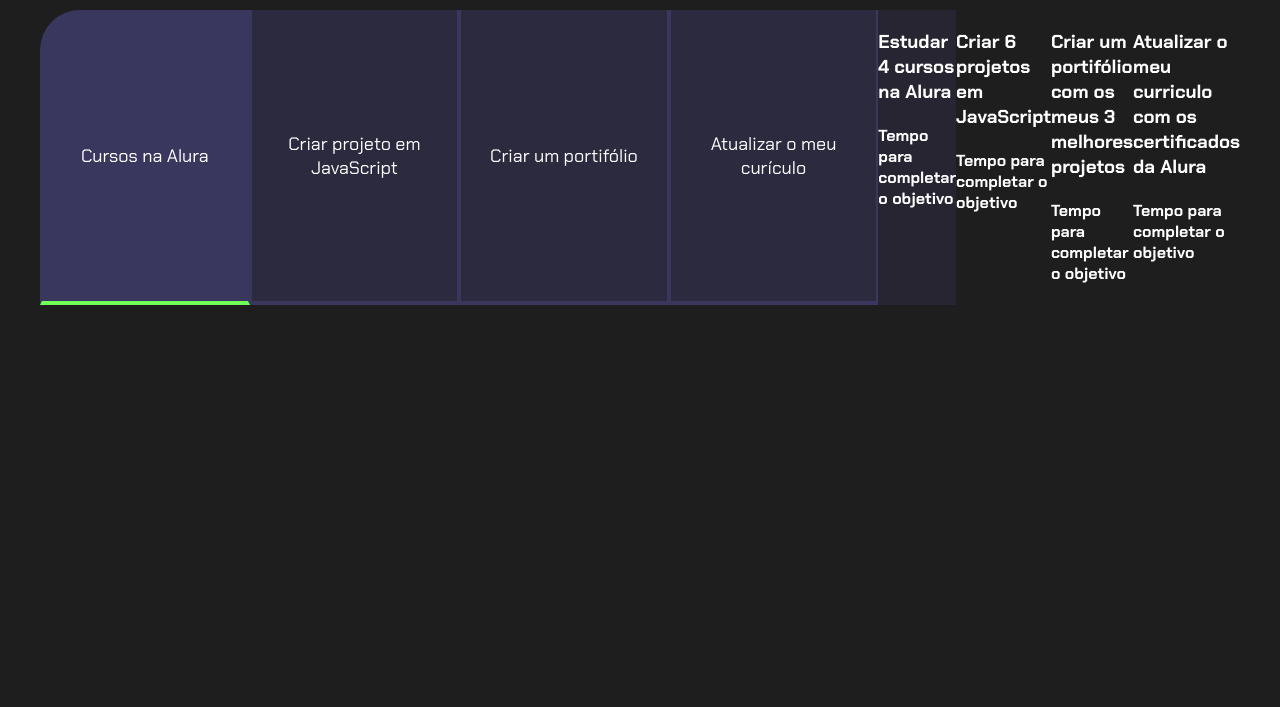
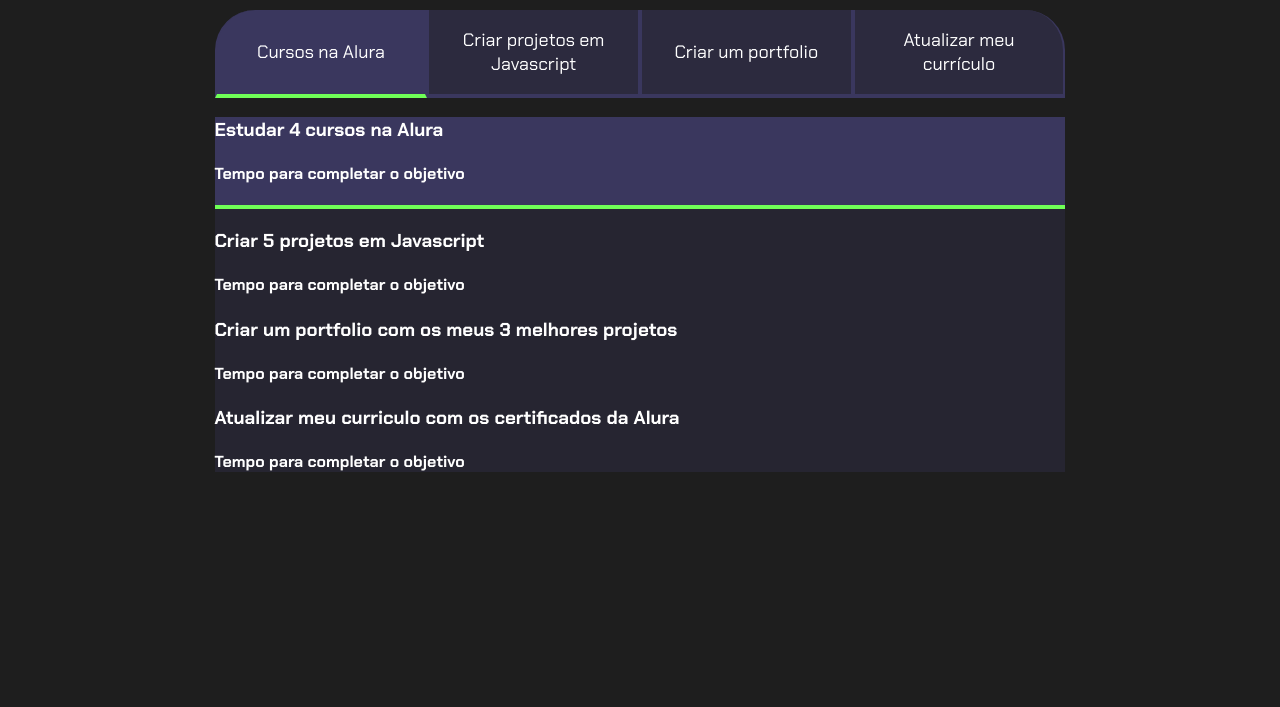
Before and after one commit to wntpk3/Programacao3-ano, a plain HTML site: page index.html in a window 1280 px wide. Shown: the part 93-800 px from the top of the page. Drawn offline with Linux system fonts and the light colour scheme.

Commit message:
Update index.html

```diff
--- a/index.html
+++ b/index.html
@@ -1,48 +1,41 @@
 <!DOCTYPE html>
-<html lang="en">
-
+<html lang="pt-br">
 <head>
     <meta charset="UTF-8">
-    <meta http-equiv="X-UA-Compatible" content="IE=edge">
     <meta name="viewport" content="width=device-width, initial-scale=1.0">
     <title>Meus objetivos do ano</title>
     <link rel="stylesheet" href="style.css">
 </head>
-
 <body>
     <section class="conteudo-principal">
-        <h2 class="titulo-principal">Meus objetivos do ano<spam>_</spam>
-        </h2>
+        <h2 class="titulo-principal">Meus Objetivos do ano<span>_</span></h2>
+        <div class="conteudo">
         <div class="botoes">
             <button class="botao ativo">Cursos na Alura</button>
-            <button class="botao">Criar projeto em JavaScript</button>
-            <button class="botao">Criar um portifólio</button>
-            <button class="botao">Atualizar o meu curículo</button>
-            <div class="abas-textos">
-                <div class="aba-conteudo">
-                    <h3 class="aba-conteudo-titulo-principal">Estudar 4 cursos na Alura</h3>
-                    <h4 class="aba-conteudo-titulo-secundario"> <table>Tempo para completar o objetivo</table></h4>
-
-                </div>
+            <button class="botao">Criar projetos em Javascript</button>
+            <button class="botao">Criar um portfolio</button>
+            <button class="botao">Atualizar meu currículo</button>
+        </div>
+        <div class="abas-textos">
+            <div class="aba-conteudo ativo">
+                <h3 class="aba-conteudo-titulo-principal">Estudar 4 cursos na Alura</h3>
+                <h4 class="aba-conteudo-titulo-secundario">Tempo para completar o objetivo</h4>
             </div>
             <div class="aba-conteudo">
-                <h3 class="aba-conteudo-titulo-principal">Criar 6 projetos em JavaScript</h3>
+                <h3 class="aba-conteudo-titulo-principal">Criar 5 projetos em Javascript</h3>
                 <h4 class="aba-conteudo-titulo-secundario">Tempo para completar o objetivo</h4>
-
             </div>
             <div class="aba-conteudo">
-                <h3 class="aba-conteudo-titulo-principal">Criar um portifólio com os meus 3 melhores projetos</h3>
+                <h3 class="aba-conteudo-titulo-principal">Criar um portfolio com os meus 3 melhores projetos</h3>
                 <h4 class="aba-conteudo-titulo-secundario">Tempo para completar o objetivo</h4>
-
             </div>
             <div class="aba-conteudo">
-                <h3 class="aba-conteudo-titulo-principal">Atualizar o meu curriculo com os certificados da Alura</h3>
+                <h3 class="aba-conteudo-titulo-principal">Atualizar meu curriculo com os certificados da Alura</h3>
                 <h4 class="aba-conteudo-titulo-secundario">Tempo para completar o objetivo</h4>
-
             </div>
+        </div>
+    </div>
     </section>
     <script src="main.js"></script>
-    </div>
 </body>
-
 </html>
```
